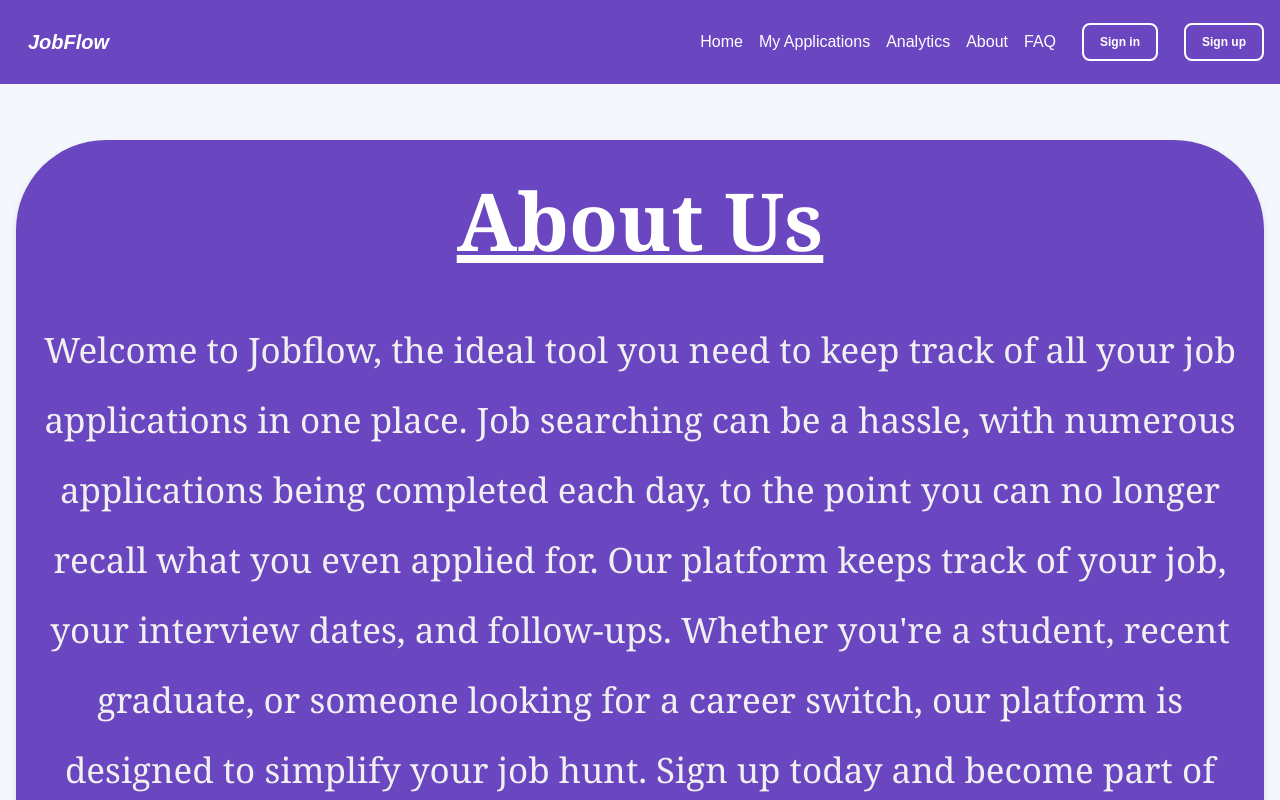
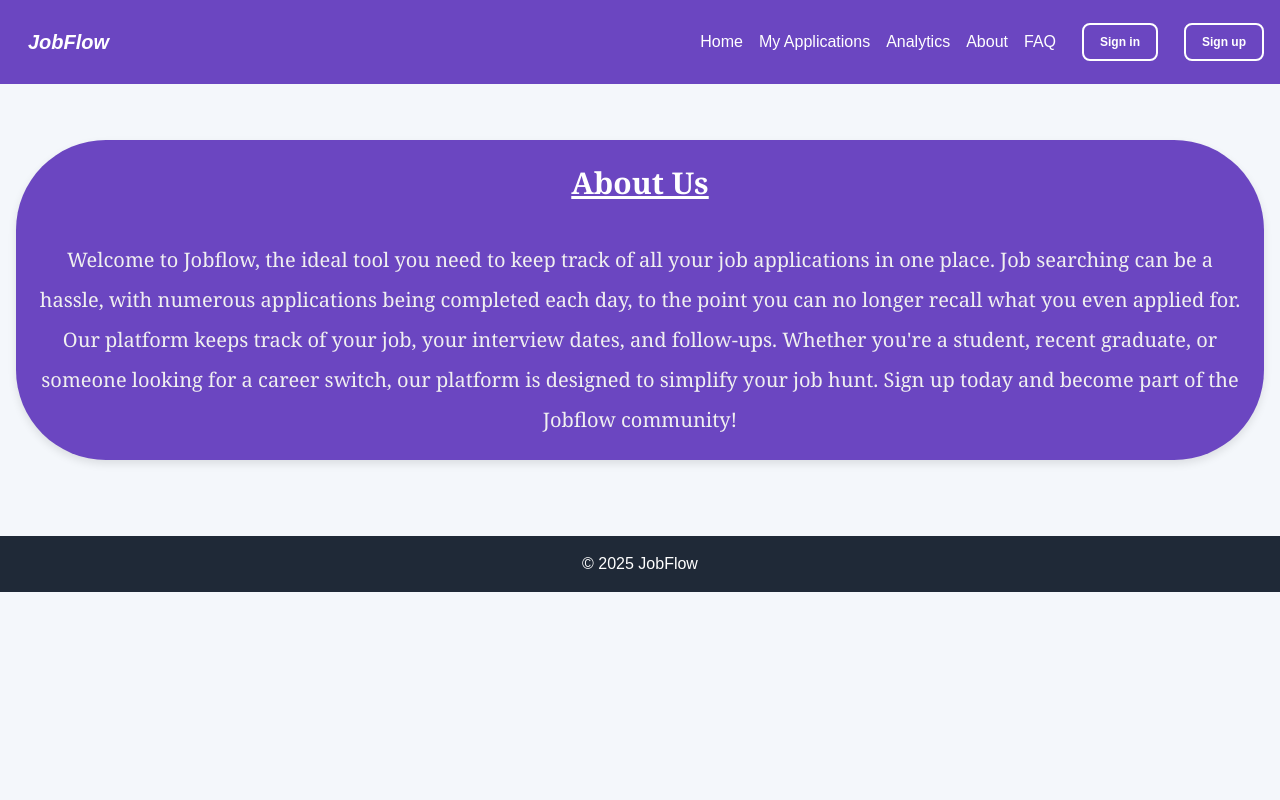
Before and after one commit to perezc14-msu/CSIT415-Project, a Next.js app in the folder jobflow/: page /about in a window 1280 px wide. Shown: the top 800 px of the page. Built offline with nearby package versions, Linux system fonts and the light colour scheme; no server answers.

Commit message:
about us page
Changes to the font size

```diff
--- a/jobflow/app/about/about.css
+++ b/jobflow/app/about/about.css
@@ -22,7 +22,7 @@
 /* Title styling */
 .title {
     font-family: 'Georgia', serif;
-    font-size: 80px;
+    font-size: 30px;
     font-weight: bold;
     margin-bottom: 15px;
     color: white;
@@ -45,7 +45,7 @@
 /* Description styling text */
 .description {
     font-family: 'Georgia', serif;
-    font-size: 35px;
+    font-size: 20px;
     color: var(--secondary-color);
     width: 100%;
     text-align: center;
```
Also changed, not shown: 1 other file (tests, documents, lock files or other folders).
